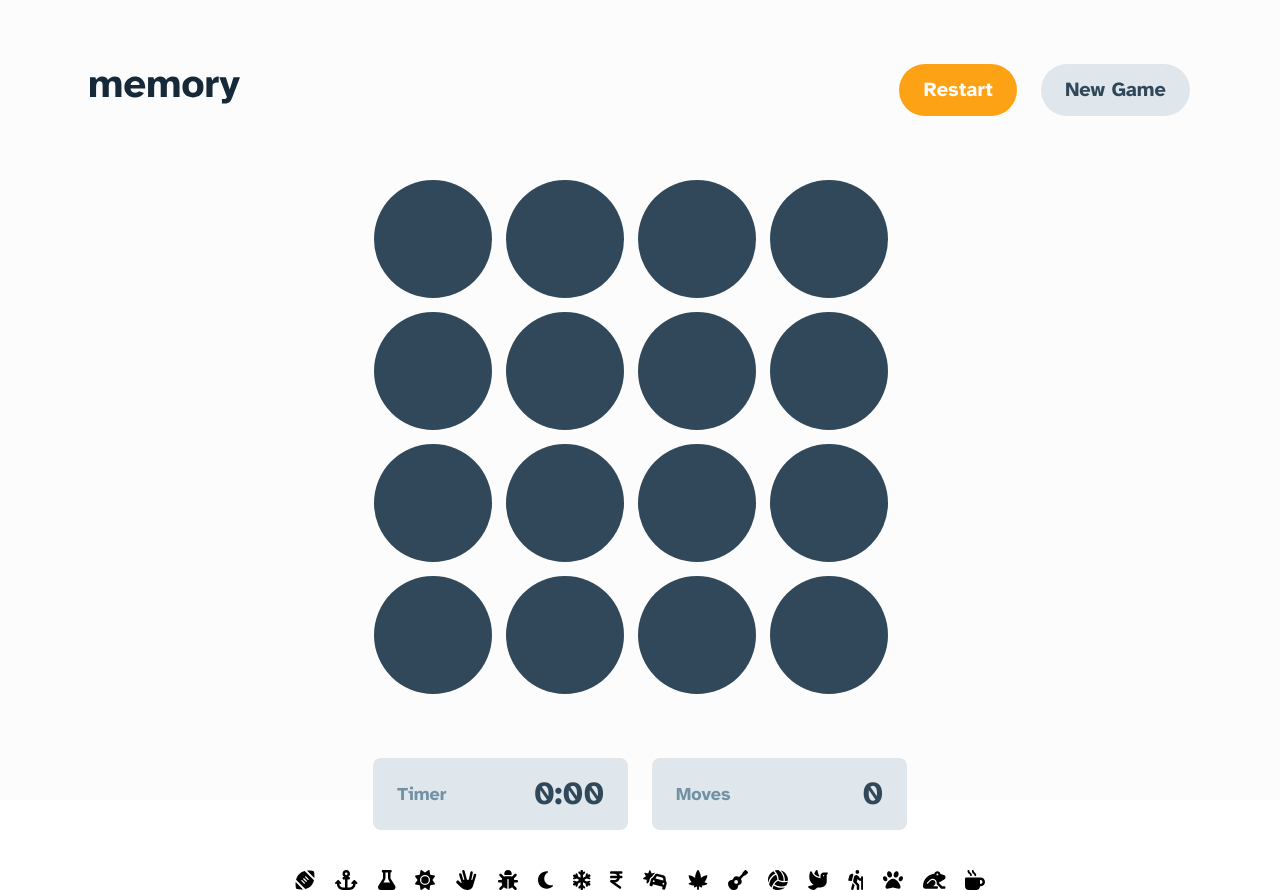
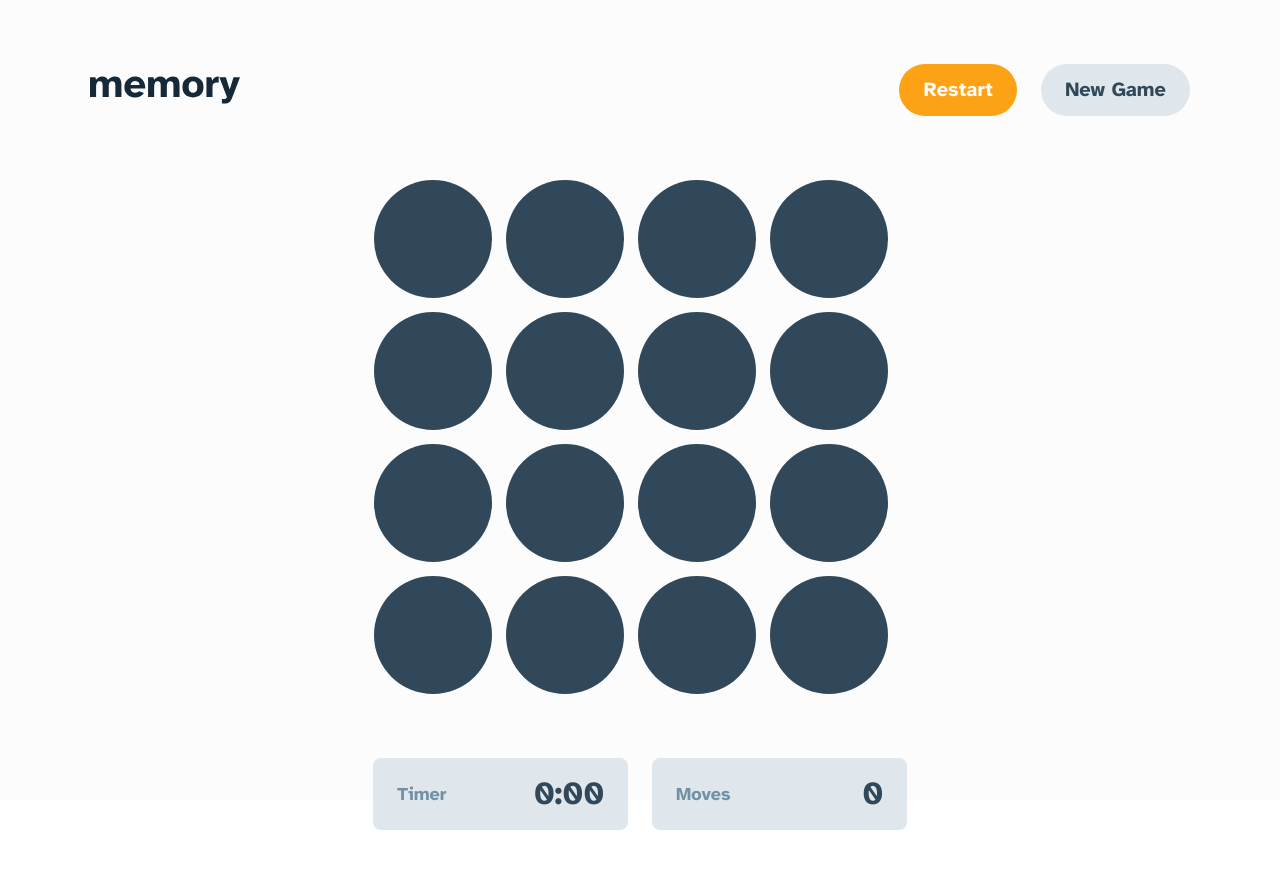
Before and after one commit to ThibaudS-web/memory-game, a React (Vite) app: page / in a window 1280 px wide. Both pictures are taken after a click on the button "Start Game". After the commit the page ends 830 px from the top, so only its background shows below. Built offline with nearby package versions, Linux system fonts and the light colour scheme.

Commit message:
Deleted useless code in SinglePlayerGame component

```diff
--- a/src/components/SinglePlayerGame.tsx
+++ b/src/components/SinglePlayerGame.tsx
@@ -2,43 +2,12 @@ import { GameContext } from "../context/gameContext"
 import { useContext } from 'react'
 import Tiles from "./Tiles"
 import Timer from "./Timer"
-import { library } from '@fortawesome/fontawesome-svg-core'
-import {
-  faFootball,
-  faAnchor,
-  faFlask,
-  faSun,
-  faHandSpock,
-  faBug,
-  faMoon,
-  faSnowflake,
-  faIndianRupee,
-  faCarBurst,
-  faCannabis,
-  faGuitar,
-  faVolleyball,
-  faDove,
-  faPersonHiking,
-  faPaw,
-  faFrog,
-  faMugHot
-} from '@fortawesome/free-solid-svg-icons'
-import { FontAwesomeIcon } from "@fortawesome/react-fontawesome"
 
 const SinglePlayerGame = () => {
   const { scoreSinglePlayer } = useContext(GameContext)
 
   const { move } = scoreSinglePlayer
 
-  const iconsDefinitions = [faFootball, faAnchor, faFlask, faSun, faHandSpock, faBug, faMoon, faSnowflake, faIndianRupee, faCarBurst, faCannabis, faGuitar, faVolleyball, faDove, faPersonHiking, faPaw, faFrog, faMugHot]
-
-  library.add(...iconsDefinitions)
-
-  const iconComponents = iconsDefinitions.map((icon) => {
-    return <FontAwesomeIcon icon={icon.iconName} />
-  })
-
-  console.log(iconComponents)
   return (
     <>
       <Tiles />
@@ -51,26 +20,6 @@ const SinglePlayerGame = () => {
           </span>
         </div>
       </div>
-      <div className="flex flex-row gap-5 text-xl mt-10">
-        <FontAwesomeIcon icon="football" />
-        <FontAwesomeIcon icon="anchor" />
-        <FontAwesomeIcon icon="flask" />
-        <FontAwesomeIcon icon="sun" />
-        <FontAwesomeIcon icon="hand-spock" />
-        <FontAwesomeIcon icon="bug" />
-        <FontAwesomeIcon icon="moon" />
-        <FontAwesomeIcon icon="snowflake" />
-        <FontAwesomeIcon icon="indian-rupee-sign" />
-        <FontAwesomeIcon icon="car-burst" />
-        <FontAwesomeIcon icon="cannabis" />
-        <FontAwesomeIcon icon="guitar" />
-        <FontAwesomeIcon icon="volleyball" />
-        <FontAwesomeIcon icon="dove" />
-        <FontAwesomeIcon icon="hiking" />
-        <FontAwesomeIcon icon="paw" />
-        <FontAwesomeIcon icon="frog" />
-        <FontAwesomeIcon icon="mug-hot" />
-      </div>
     </>
   )
 }
--- a/src/context/gameContext.tsx
+++ b/src/context/gameContext.tsx
@@ -110,7 +110,7 @@ const GameContextProvider = ({ children }: { children: React.ReactNode }) => {
 
         const copyTiles = tiles
 
-        const giveDoublonID = [...copyTiles, ...tiles].map(tile => ({
+        const giveDoublonID: Tile[] = [...copyTiles, ...tiles].map(tile => ({
             ...tile,
             doublonId: uuidv4()
         }))
```
